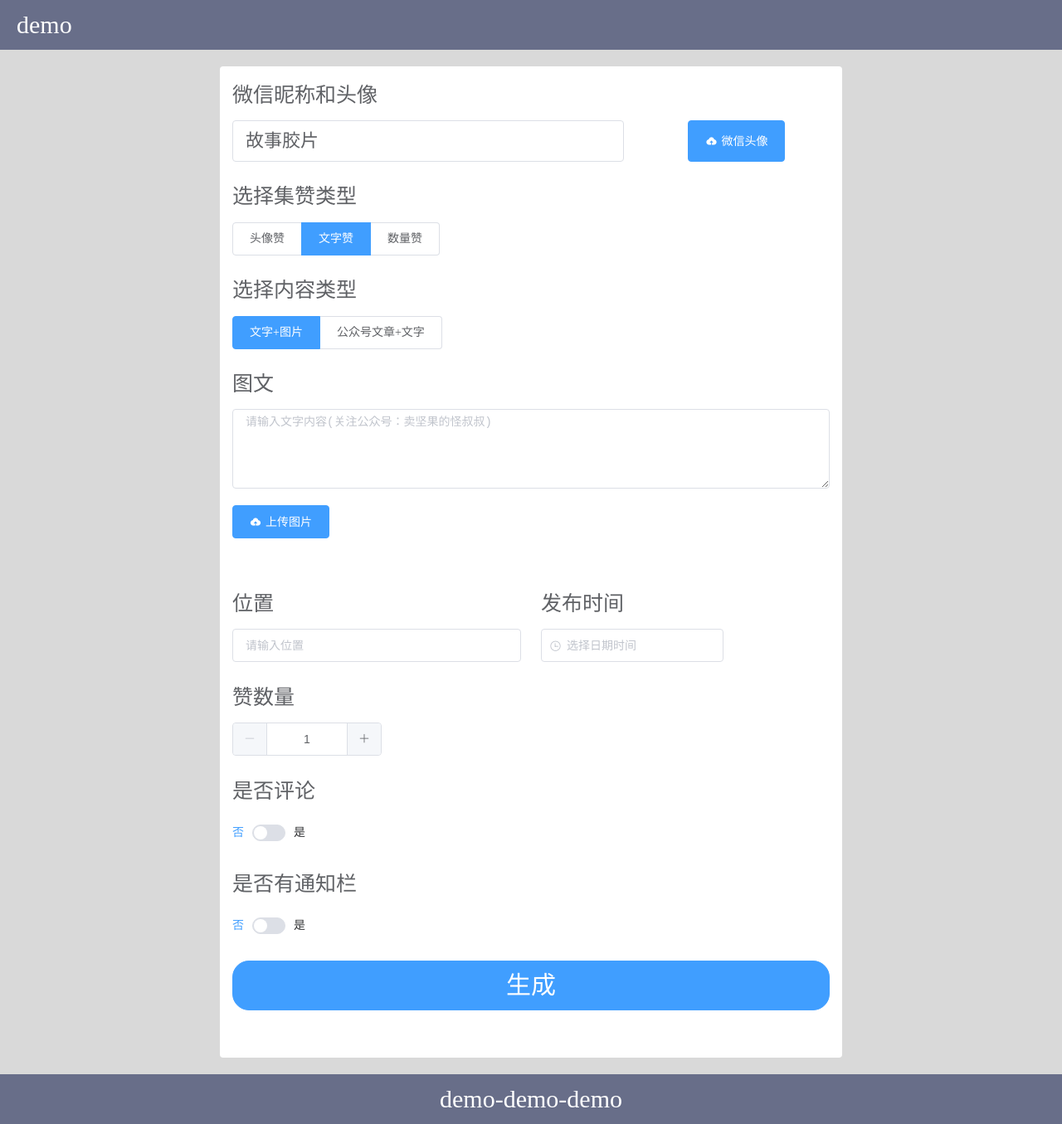
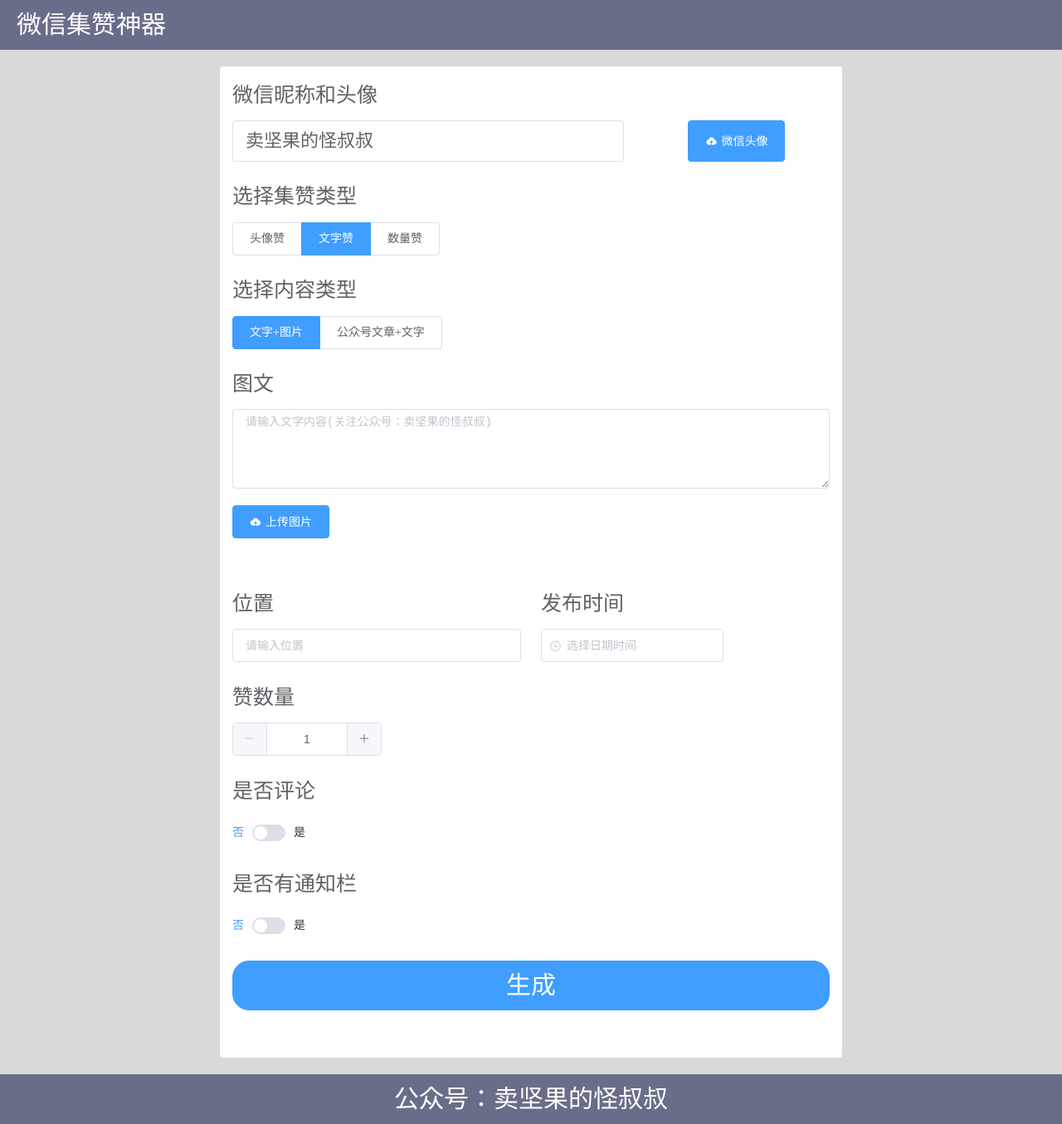
Before and after one commit to jiaopianjun/zan-wechat-assistant, a Vue app: page / in a window 1280 px wide. Shown: the whole page at 83% size. Built offline with nearby package versions, Linux system fonts and the light colour scheme.

Commit message:
feat: 🎸 new

```diff
--- a/src/App.vue
+++ b/src/App.vue
@@ -2,13 +2,13 @@
   <div id="app">
     <el-container>
       <el-header class="lf lf-j-b head">
-        <span>demo</span>
+        <span>微信集赞神器</span>
       </el-header>
       <el-main>
         <weZan />
       </el-main>
       <el-footer class="lf lf-a lf-j">
-        <span>demo-demo-demo</span>
+        <span>公众号：卖坚果的怪叔叔</span>
       </el-footer>
     </el-container>
   </div>
--- a/src/view/weZan.vue
+++ b/src/view/weZan.vue
@@ -433,7 +433,7 @@ export default {
     return {
       zanNum: [],
       parmas: {
-        name: "故事胶片",
+        name: "卖坚果的怪叔叔",
         headImg: "",
         zanType: 2,
         contentType: 1,
```
